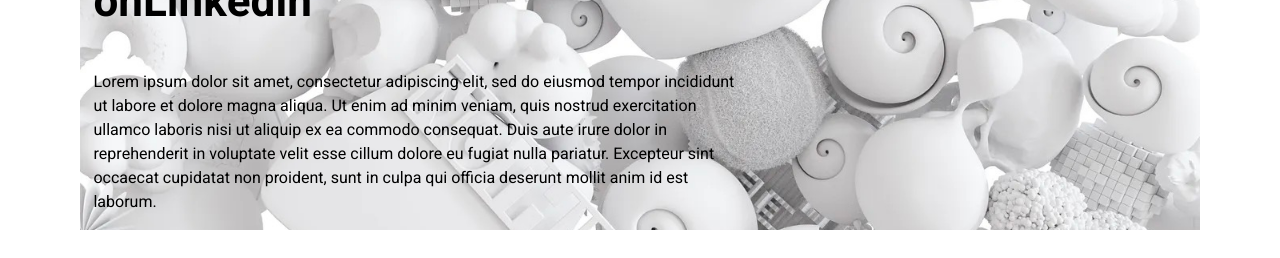
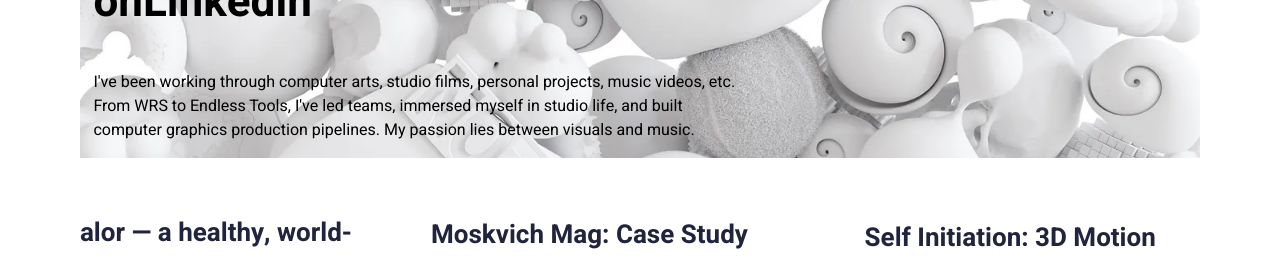
Before and after one commit to AnnaBaraulina/nextjs-blog, a Next.js app: page / in a window 1280 px wide. Shown: the part 295-553 px from the top of the page. Built offline with nearby package versions, Linux system fonts and the light colour scheme.

Commit message:
edit: layout at works page

```diff
--- a/pages/contact.js
+++ b/pages/contact.js
@@ -1,11 +1,11 @@
 import Link from "next/link";
 import utilStyles from "../styles/utils.module.css";
 import styles from "../styles/Contacts.module.css";
-
+import layout from '../components/layout.module.css';
 export default function Contact() {
   return (
     <>
-      <div className={styles.container}>
+      <div className={layout.container}>
         <header className={utilStyles.header}>
           <Link className={utilStyles.link} href="/">
             Home
--- a/pages/index.js
+++ b/pages/index.js
@@ -75,61 +75,6 @@ function BlogCarousel({ allFilesData }) {
   );
 }
 
-{
-  /*function WorkCarousel({ allWorksData }) {
-  const carouselRef = useRef(null);
-  const { embla, emblaApi } = useEmblaCarousel({ loop: true });
-
-
-
-  useEffect(() => {
-    if (!embla) return;
-    const onResize = () => {
-      embla.reInit();
-    };
-    window.addEventListener("resize", onResize);
-    return () => window.removeEventListener("resize", onResize);
-  }, [embla]);
-
-  return (
-    <div className={styles.relative}>
-
-      <div className={styles.embla}>
-        <div className={styles.embla__viewport} ref={carouselRef} tabIndex="0">
-          <div className={styles.embla__container}>
-            {allWorksData.map(({ id, title, video }) => (
-              <motion.div
-                className={styles.embla__slideWork}
-                key={id}
-                whileTap={{ scale: 0.95 }}
-              >
-                <Link
-                  key={id}
-                  className={styles.workPost}
-                  href={`/works/${id}`}
-                >
-                  <div className={styles.emblaWork__slide__inner}>
-                    <div className={styles.videoContainer}>
-                      <h1 className={styles.projectName}>{title}</h1>
-                      <iframe
-                        src={video}
-                        allow="autoplay; fullscreen; picture-in-picture"
-                        width="640"
-                        height="360"
-                      ></iframe>
-                    </div>
-                  </div>
-                </Link>
-              </motion.div>
-            ))}
-          </div>
-        </div>
-      </div>
-    </div>
-  );
-}*/
-}
-
 export default function Home({ allFilesData, allWorksData }) {
   const iframeStyle = {
     border: "none",
@@ -197,14 +142,8 @@ export default function Home({ allFilesData, allWorksData }) {
                   </a>
                 </h1>
                 <p className={styles.description}>
-                  Lorem ipsum dolor sit amet, consectetur adipiscing elit, sed
-                  do eiusmod tempor incididunt ut labore et dolore magna aliqua.
-                  Ut enim ad minim veniam, quis nostrud exercitation ullamco
-                  laboris nisi ut aliquip ex ea commodo consequat. Duis aute
-                  irure dolor in reprehenderit in voluptate velit esse cillum
-                  dolore eu fugiat nulla pariatur. Excepteur sint occaecat
-                  cupidatat non proident, sunt in culpa qui officia deserunt
-                  mollit anim id est laborum.
+                I've been working through computer arts, studio films, personal projects, music videos, etc.
+From WRS to Endless Tools, I've led teams, immersed myself in studio life, and built computer graphics production pipelines. My passion lies between visuals and music.
                 </p>
               </div>
             </motion.div>
--- a/pages/works.js
+++ b/pages/works.js
@@ -41,7 +41,6 @@ export default function Works({ worksData }) {
           </Link>
         </header>
         <div className={styles.containerItem}>
-          {/*<h1 className={styles.heading}>WORKS</h1>*/}
           {worksData.map(({ id, video, title }, index) => {
             return (
               <Link className={styles.workLink} href={`/works/${id}`} key={id}>
```
Also changed, not shown: styles/Works.module.css (+4 -34 lines).
